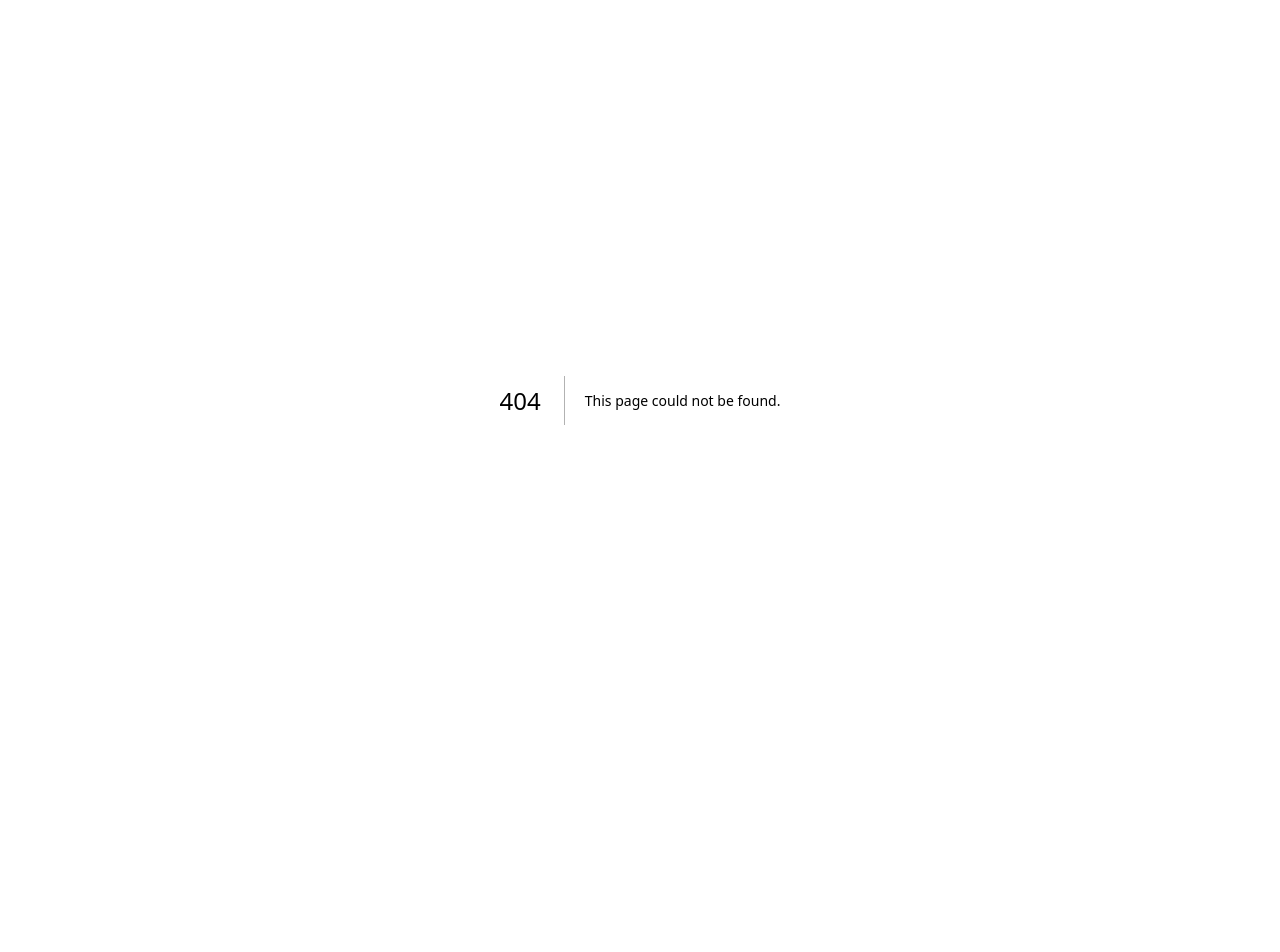
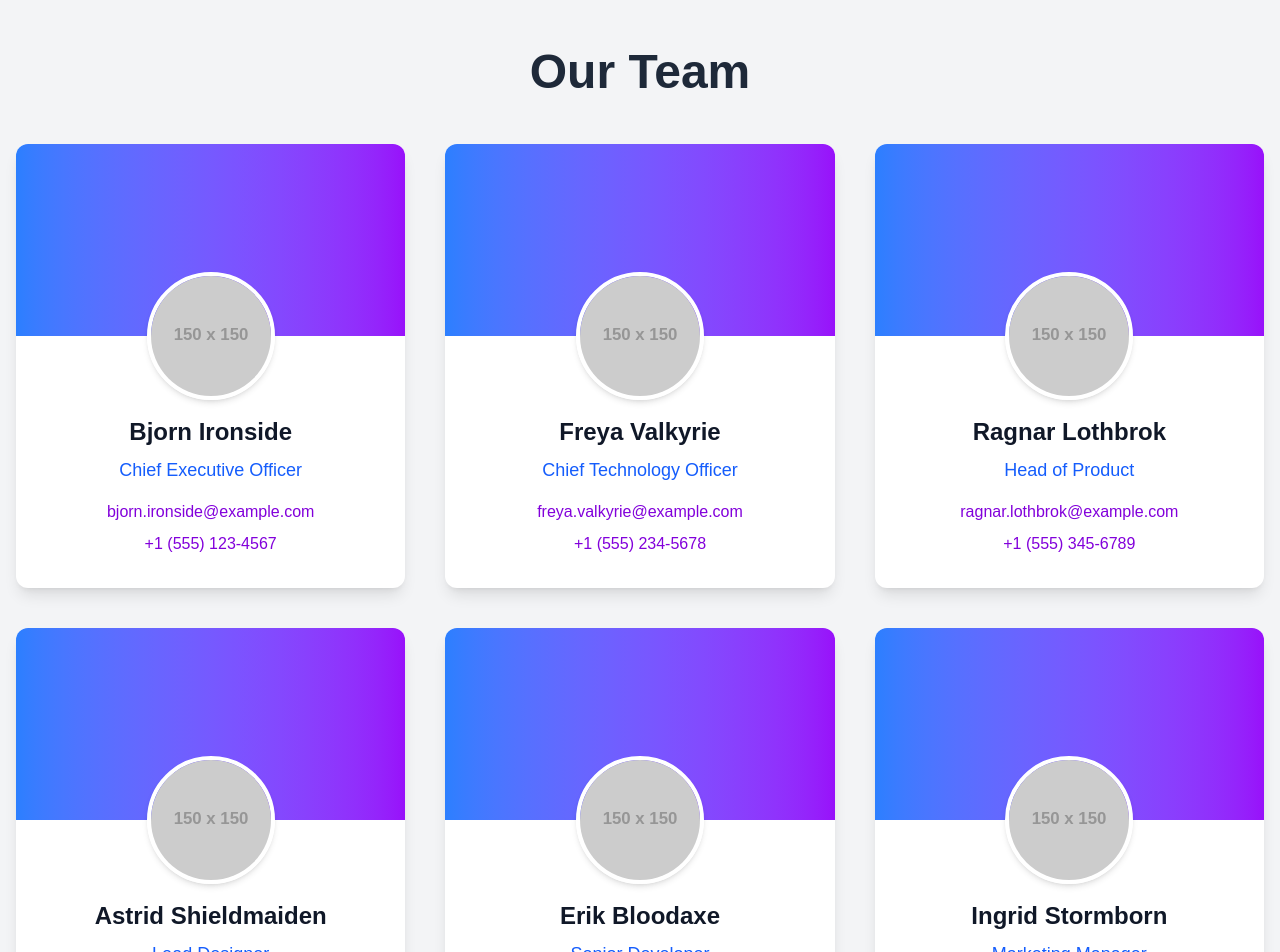
Before and after one commit to sabbirBhuiyan/test-code-agent, a Next.js app: page /team in a window 1280 px wide. Before the commit this address had no page. Shown: the top 952 px of the page. Before the commit the page ends 800 px from the top, so only its background shows below. Built offline with nearby package versions, Linux system fonts and the light colour scheme.

Commit message:
chore: agent applies change — Add a beautiful standard teams page that will show our team members. you can use cool aryan and nordic names that you co

```diff
--- /dev/null
+++ b/src/app/team/page.tsx
@@ -0,0 +1,99 @@
+
+import React from 'react';
+
+interface TeamMember {
+  name: string;
+  title: string;
+  email: string;
+  phone: string;
+  image: string;
+}
+
+const teamMembers: TeamMember[] = [
+  {
+    name: 'Bjorn Ironside',
+    title: 'Chief Executive Officer',
+    email: 'bjorn.ironside@example.com',
+    phone: '+1 (555) 123-4567',
+    image: 'https://via.placeholder.com/150/CCCCCC/FFFFFF?text=BI',
+  },
+  {
+    name: 'Freya Valkyrie',
+    title: 'Chief Technology Officer',
+    email: 'freya.valkyrie@example.com',
+    phone: '+1 (555) 234-5678',
+    image: 'https://via.placeholder.com/150/CCCCCC/FFFFFF?text=FV',
+  },
+  {
+    name: 'Ragnar Lothbrok',
+    title: 'Head of Product',
+    email: 'ragnar.lothbrok@example.com',
+    phone: '+1 (555) 345-6789',
+    image: 'https://via.placeholder.com/150/CCCCCC/FFFFFF?text=RL',
+  },
+  {
+    name: 'Astrid Shieldmaiden',
+    title: 'Lead Designer',
+    email: 'astrid.shieldmaiden@example.com',
+    phone: '+1 (555) 456-7890',
+    image: 'https://via.placeholder.com/150/CCCCCC/FFFFFF?text=AS',
+  },
+  {
+    name: 'Erik Bloodaxe',
+    title: 'Senior Developer',
+    email: 'erik.bloodaxe@example.com',
+    phone: '+1 (555) 567-8901',
+    image: 'https://via.placeholder.com/150/CCCCCC/FFFFFF?text=EB',
+  },
+  {
+    name: 'Ingrid Stormborn',
+    title: 'Marketing Manager',
+    email: 'ingrid.stormborn@example.com',
+    phone: '+1 (555) 678-9012',
+    image: 'https://via.placeholder.com/150/CCCCCC/FFFFFF?text=IS',
+  },
+];
+
+const TeamsPage: React.FC = () => {
+  return (
+    <div className="min-h-screen bg-gray-100 py-12">
+      <div className="container mx-auto px-4">
+        <h1 className="text-5xl font-extrabold text-center text-gray-800 mb-12">Our Team</h1>
+        <div className="grid grid-cols-1 md:grid-cols-2 lg:grid-cols-3 gap-10">
+          {teamMembers.map((member, index) => (
+            <div
+              key={index}
+              className="bg-white rounded-xl shadow-lg overflow-hidden transform transition duration-500 hover:scale-105 hover:shadow-2xl"
+            >
+              <div className="relative h-48 bg-gradient-to-r from-blue-500 to-purple-600 flex items-center justify-center">
+                <img
+                  className="absolute bottom-0 left-1/2 -translate-x-1/2 translate-y-1/2 w-32 h-32 rounded-full object-cover border-4 border-white shadow-md"
+                  src={member.image}
+                  alt={member.name}
+                />
+              </div>
+              <div className="pt-20 pb-8 px-6 text-center">
+                <h2 className="text-2xl font-bold text-gray-900 mb-2">{member.name}</h2>
+                <p className="text-blue-600 text-lg font-medium mb-4">{member.title}</p>
+                <div className="text-gray-700 text-base space-y-2">
+                  <p>
+                    <a href={`mailto:${member.email}`} className="hover:underline text-purple-700">
+                      {member.email}
+                    </a>
+                  </p>
+                  <p>
+                    <a href={`tel:${member.phone}`} className="hover:underline text-purple-700">
+                      {member.phone}
+                    </a>
+                  </p>
+                </div>
+              </div>
+            </div>
+          ))}
+        </div>
+      </div>
+    </div>
+  );
+};
+
+export default TeamsPage;
```
